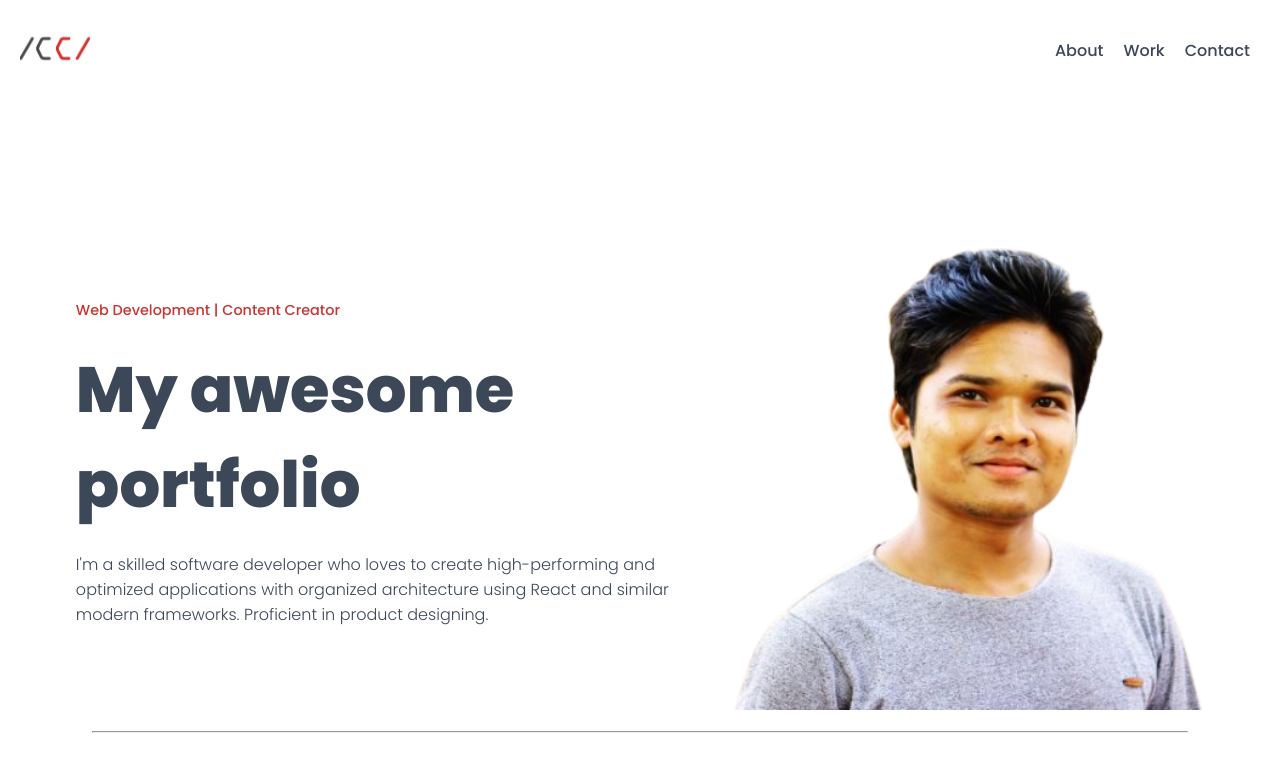
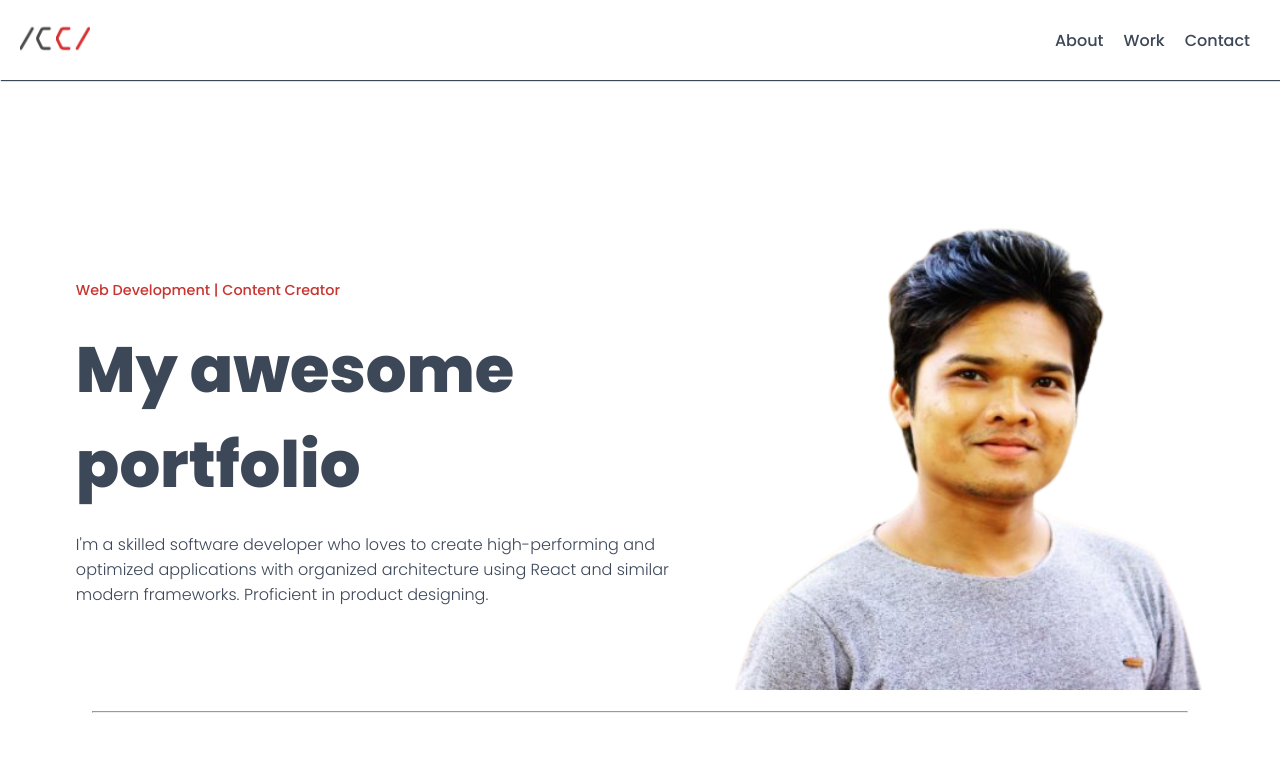
Before and after one commit to jaydippatel83/html-video-1, a plain HTML site: page index.html in a window 1280 px wide. Shown: the top 766 px of the page. Drawn offline with Linux system fonts and the light colour scheme.

Commit message:
add smooth scroll

```diff
--- a/style.css
+++ b/style.css
@@ -1,3 +1,6 @@
+html{
+    scroll-behavior: smooth;
+}
 body {
     margin: 0;
     padding: 0;
@@ -22,9 +25,14 @@ body {
 nav {
     display: flex;
     justify-content: space-between;
-    padding: 10px 20px;
-    height: 80px;
+    padding: 5px 20px;
+    height: 70px;
     align-items: center;
+    position: sticky;
+    top: 0px;
+    box-shadow:1px 1px 1px 0 #3c4758;
+    background-color: white;
+    z-index: 99;
 }
 
 nav ul {
```
Also changed, not shown: index.html (line endings or trailing spaces).
